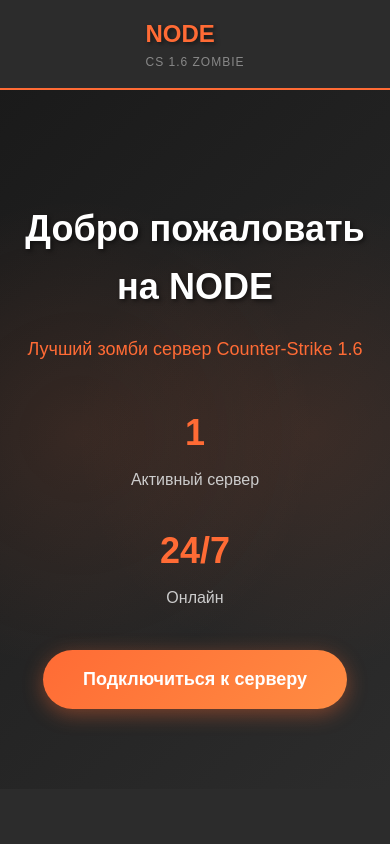
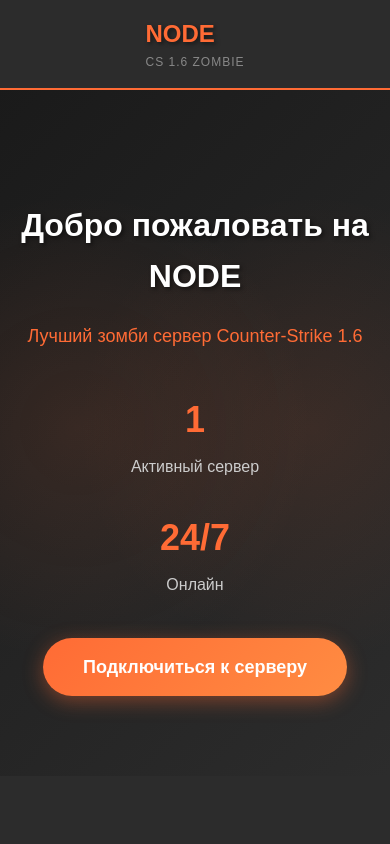
Before and after one commit to spedfire1231/node-cs-website, a React (Create React App) app: page / in a window 390 px wide. Shown: the top 844 px of the page. Built offline with nearby package versions, Linux system fonts and the light colour scheme.

Commit message:
change icon

```diff
--- a/src/App.css
+++ b/src/App.css
@@ -92,3 +92,15 @@
     margin-top: 15px;
   }
 }
+
+/* Добавьте в App.css */
+@media (max-width: 768px) {
+  .nav-menu {
+    flex-direction: column;
+    gap: 10px;
+  }
+
+  .hero-title {
+    font-size: 32px;
+  }
+}
```
Also changed, not shown: 1 other file (tests, documents, lock files or other folders).
